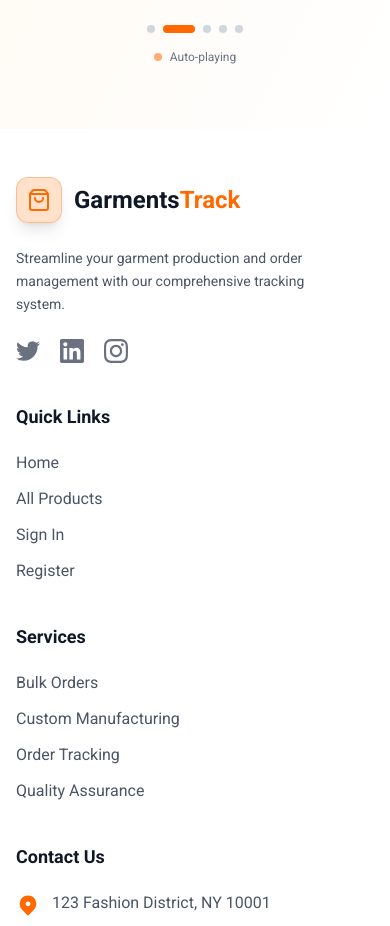
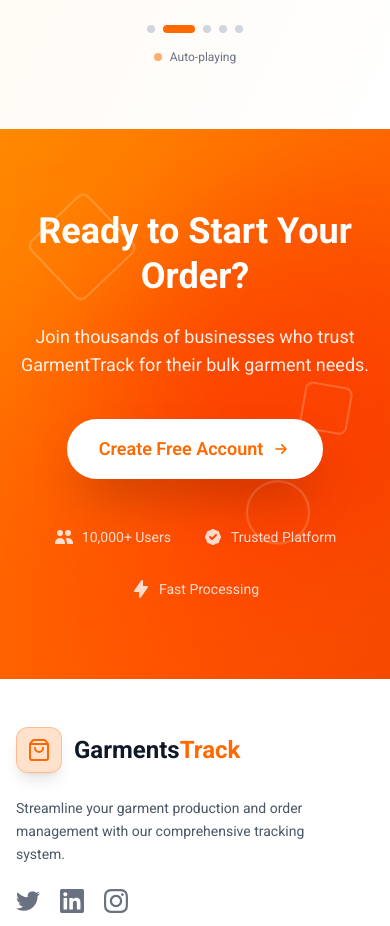
Before and after one commit to limon43633/Client-repo, a React (Vite) app: page / in a window 390 px wide. Shown: the part 4920-5846 px from the top of the page. Built offline with nearby package versions, Linux system fonts and the light colour scheme.

Commit message:
added ready to order

```diff
--- /dev/null
+++ b/src/components/ReadyToOrder.jsx
@@ -0,0 +1,177 @@
+import React from 'react';
+import { useTheme } from '../contexts/ThemeContext';
+
+const ReadyToOrder = () => {
+    const { isDark } = useTheme();
+  return (
+    <section className={`relative flex items-center justify-center overflow-hidden ${
+      isDark
+        ? 'bg-gradient-to-br from-gray-800 via-gray-900 to-black'
+        : 'bg-gradient-to-br from-orange-400 via-orange-500 to-orange-600'
+    } py-20 px-4`}>
+      {/* Animated Background Elements */}
+      <div className="absolute inset-0 overflow-hidden">
+        {/* Gradient Orbs */}
+        <div className={`absolute top-1/4 left-1/4 w-96 h-96 ${
+          isDark ? 'bg-blue-500' : 'bg-orange-300'
+        } rounded-full mix-blend-multiply filter blur-3xl opacity-30 animate-blob`}></div>
+        <div className={`absolute top-1/3 right-1/4 w-96 h-96 ${
+          isDark ? 'bg-purple-500' : 'bg-orange-400'
+        } rounded-full mix-blend-multiply filter blur-3xl opacity-30 animate-blob animation-delay-2000`}></div>
+        <div className={`absolute bottom-1/4 left-1/3 w-96 h-96 ${
+          isDark ? 'bg-indigo-600' : 'bg-orange-600'
+        } rounded-full mix-blend-multiply filter blur-3xl opacity-30 animate-blob animation-delay-4000`}></div>
+
+        {/* Floating Shapes */}
+        <div className="absolute top-20 left-10 w-20 h-20 border-2 border-white/20 rounded-lg rotate-45 animate-float"></div>
+        <div className="absolute bottom-32 right-20 w-16 h-16 border-2 border-white/20 rounded-full animate-float animation-delay-2000"></div>
+        <div className="absolute top-1/2 right-10 w-12 h-12 border-2 border-white/20 rounded-lg animate-float animation-delay-4000"></div>
+
+        {/* Grid Pattern Overlay */}
+        <div className="absolute inset-0 bg-grid-pattern opacity-5"></div>
+      </div>
+
+      {/* Content Container */}
+      <div className="relative z-10 max-w-4xl mx-auto text-center">
+        {/* Heading */}
+        <h2 className="text-4xl sm:text-5xl lg:text-6xl font-bold text-white mb-6 leading-tight animate-fade-in-up">
+          Ready to Start Your Order?
+        </h2>
+
+        {/* Subheading */}
+        <p className="text-lg sm:text-lg text-white/90 mb-10 max-w-2xl mx-auto animate-fade-in-up animation-delay-200">
+          Join thousands of businesses who trust GarmentTrack for their bulk garment needs.
+        </p>
+
+        {/* CTA Button */}
+        <button className={`group relative inline-flex items-center justify-center px-8 py-4 text-lg font-semibold ${
+          isDark
+            ? 'text-white bg-orange-500 hover:bg-orange-500'
+            : 'text-orange-500 bg-white hover:bg-orange-50'
+        } rounded-full transition-all duration-300 shadow-2xl ${
+          isDark
+            ? 'hover:shadow-orange-500/50'
+            : 'hover:shadow-orange-300/50'
+        } hover:scale-105 animate-fade-in-up animation-delay-400`}>
+          <span className="relative z-10">Create Free Account</span>
+          <div className={`absolute inset-0 rounded-full ${
+            isDark
+              ? 'bg-gradient-to-r from-orange-600 to-orange-500'
+              : 'bg-gradient-to-r from-white to-orange-50'
+          } opacity-0 group-hover:opacity-100 transition-opacity duration-300`}></div>
+          <svg
+            className="ml-2 w-5 h-5 transform group-hover:translate-x-1 transition-transform duration-300"
+            fill="none"
+            stroke="currentColor"
+            viewBox="0 0 24 24"
+          >
+            <path strokeLinecap="round" strokeLinejoin="round" strokeWidth={2} d="M13 7l5 5m0 0l-5 5m5-5H6" />
+          </svg>
+        </button>
+
+        {/* Trust Indicators */}
+        <div className="mt-12 flex flex-wrap items-center justify-center gap-8 text-white/80 text-sm animate-fade-in-up animation-delay-600">
+          <div className="flex items-center gap-2">
+            <svg className="w-5 h-5" fill="currentColor" viewBox="0 0 20 20">
+              <path d="M9 6a3 3 0 11-6 0 3 3 0 016 0zM17 6a3 3 0 11-6 0 3 3 0 016 0zM12.93 17c.046-.327.07-.66.07-1a6.97 6.97 0 00-1.5-4.33A5 5 0 0119 16v1h-6.07zM6 11a5 5 0 015 5v1H1v-1a5 5 0 015-5z" />
+            </svg>
+            <span>10,000+ Users</span>
+          </div>
+          <div className="flex items-center gap-2">
+            <svg className="w-5 h-5" fill="currentColor" viewBox="0 0 20 20">
+              <path fillRule="evenodd" d="M6.267 3.455a3.066 3.066 0 001.745-.723 3.066 3.066 0 013.976 0 3.066 3.066 0 001.745.723 3.066 3.066 0 012.812 2.812c.051.643.304 1.254.723 1.745a3.066 3.066 0 010 3.976 3.066 3.066 0 00-.723 1.745 3.066 3.066 0 01-2.812 2.812 3.066 3.066 0 00-1.745.723 3.066 3.066 0 01-3.976 0 3.066 3.066 0 00-1.745-.723 3.066 3.066 0 01-2.812-2.812 3.066 3.066 0 00-.723-1.745 3.066 3.066 0 010-3.976 3.066 3.066 0 00.723-1.745 3.066 3.066 0 012.812-2.812zm7.44 5.252a1 1 0 00-1.414-1.414L9 10.586 7.707 9.293a1 1 0 00-1.414 1.414l2 2a1 1 0 001.414 0l4-4z" clipRule="evenodd" />
+            </svg>
+            <span>Trusted Platform</span>
+          </div>
+          <div className="flex items-center gap-2">
+            <svg className="w-5 h-5" fill="currentColor" viewBox="0 0 20 20">
+              <path fillRule="evenodd" d="M11.3 1.046A1 1 0 0112 2v5h4a1 1 0 01.82 1.573l-7 10A1 1 0 018 18v-5H4a1 1 0 01-.82-1.573l7-10a1 1 0 011.12-.38z" clipRule="evenodd" />
+            </svg>
+            <span>Fast Processing</span>
+          </div>
+        </div>
+      </div>
+
+      <style jsx>{`
+        @keyframes blob {
+          0%, 100% {
+            transform: translate(0, 0) scale(1);
+          }
+          25% {
+            transform: translate(20px, -30px) scale(1.1);
+          }
+          50% {
+            transform: translate(-20px, 20px) scale(0.9);
+          }
+          75% {
+            transform: translate(30px, 10px) scale(1.05);
+          }
+        }
+
+        @keyframes float {
+          0%, 100% {
+            transform: translateY(0) rotate(0deg);
+          }
+          50% {
+            transform: translateY(-20px) rotate(10deg);
+          }
+        }
+
+        @keyframes fadeInUp {
+          from {
+            opacity: 0;
+            transform: translateY(30px);
+          }
+          to {
+            opacity: 1;
+            transform: translateY(0);
+          }
+        }
+
+        .animate-blob {
+          animation: blob 7s infinite;
+        }
+
+        .animate-float {
+          animation: float 6s ease-in-out infinite;
+        }
+
+        .animate-fade-in-up {
+          animation: fadeInUp 0.8s ease-out forwards;
+        }
+
+        .animation-delay-200 {
+          animation-delay: 0.2s;
+          opacity: 0;
+        }
+
+        .animation-delay-400 {
+          animation-delay: 0.4s;
+          opacity: 0;
+        }
+
+        .animation-delay-600 {
+          animation-delay: 0.6s;
+          opacity: 0;
+        }
+
+        .animation-delay-2000 {
+          animation-delay: 2s;
+        }
+
+        .animation-delay-4000 {
+          animation-delay: 4s;
+        }
+
+        .bg-grid-pattern {
+          background-image:
+            linear-gradient(rgba(255, 255, 255, 0.05) 1px, transparent 1px),
+            linear-gradient(90deg, rgba(255, 255, 255, 0.05) 1px, transparent 1px);
+          background-size: 50px 50px;
+        }
+      `}</style>
+    </section>
+  );
+};
+
+export default ReadyToOrder;
--- a/src/pages/Home.jsx
+++ b/src/pages/Home.jsx
@@ -3,6 +3,7 @@ import Banner from '../components/Banner';
 import HowItWorks from '../components/HowItWorks';
 import WhyChoose from '../components/WhyChoose';
 import Feedback from '../components/Feedback';
+import ReadyToOrder from '../components/ReadyToOrder';
 
 const Home = () => {
     return (
@@ -11,6 +12,7 @@ const Home = () => {
             <HowItWorks></HowItWorks>
             <WhyChoose></WhyChoose>
             <Feedback></Feedback>
+            <ReadyToOrder></ReadyToOrder>
 
         </div>
     );
```
